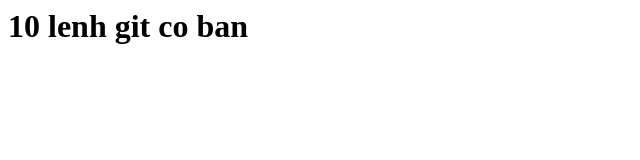
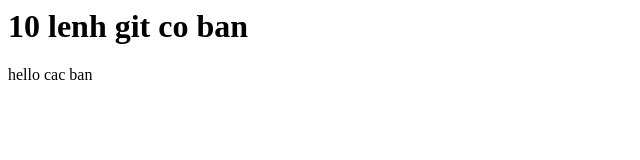
Before and after one commit to luonganh156/Test-Git, a plain HTML site: page index.html in a window 1280 px wide. Shown: the full height of the page, 0-640 px from the left. Drawn offline with Linux system fonts and the light colour scheme.

Commit message:
thay noi dung

```diff
--- a/index.html
+++ b/index.html
@@ -7,5 +7,6 @@
 </head>
 <body>
   <h1>10 lenh git co ban</h1>
+  <p>hello cac ban</p>
 </body>
 </html>
```
